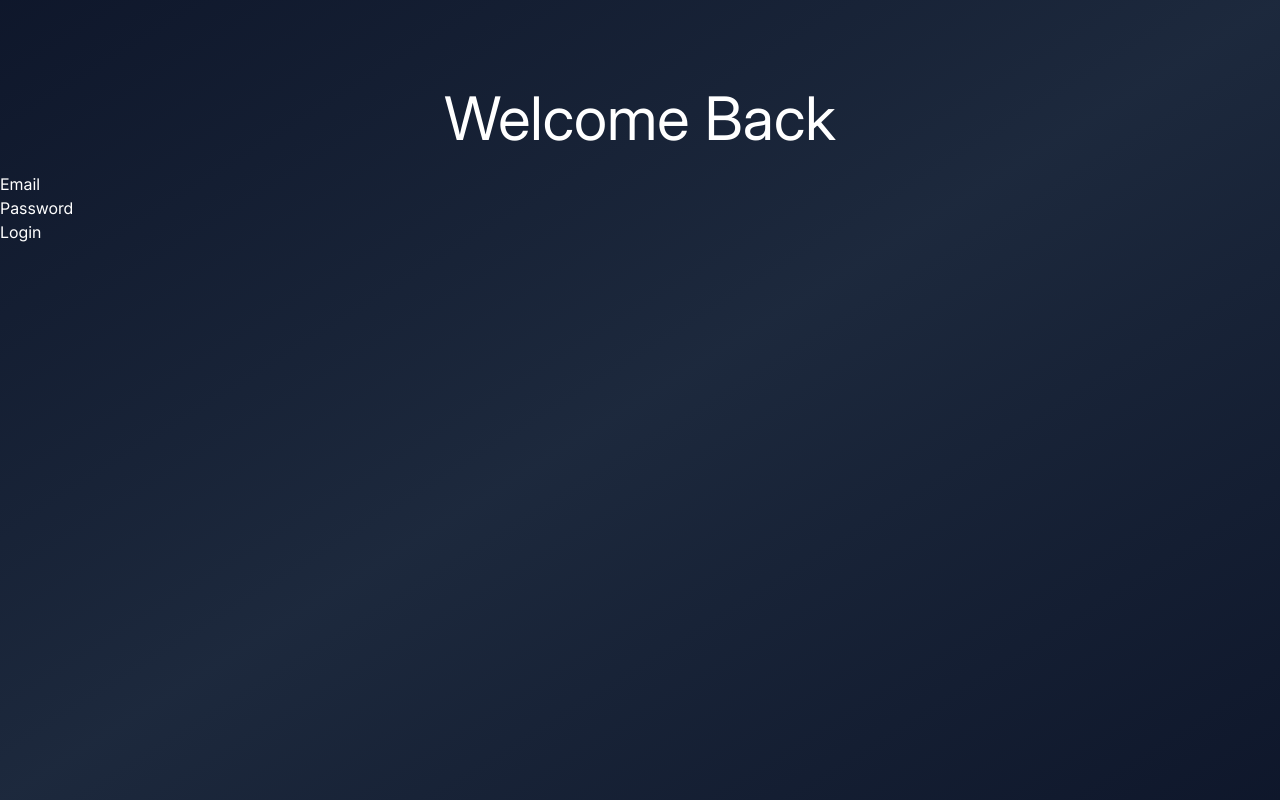
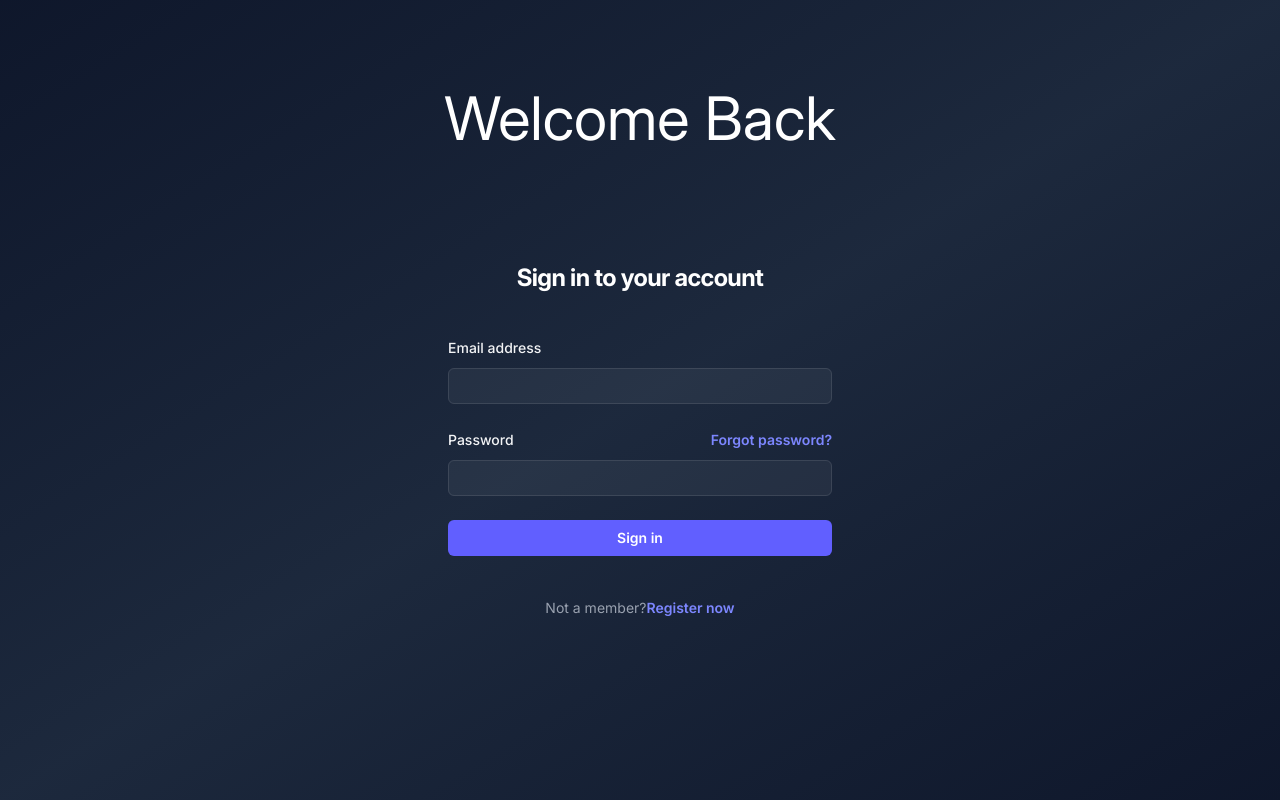
Before and after one commit to ruthlesscalm/echo-space, a React app in the folder frontend/: page /login in a window 1280 px wide. Built offline with nearby package versions, Linux system fonts and the light colour scheme; the HTML template or start-up script is replaced by a standard one.

Commit message:
Temporarily connect backend and test login

```diff
--- a/frontend/src/pages/Login.jsx
+++ b/frontend/src/pages/Login.jsx
@@ -1,4 +1,5 @@
 import { useState } from "react";
+import { Link } from "react-router-dom";
 
 const Login = () => {
   const [loginForm, setLoginForm] = useState({
@@ -13,34 +14,112 @@
       };
     });
   }
+  async function handleLoginForm(e) {
+    e.preventDefault();
+    const formData = new FormData(e.target);
+    const { email, password } = Object.fromEntries(formData);
+    console.log(email, password);
+    const res = await fetch("/api/auth/login", {
+      method: "POST",
+      headers: {
+        "Content-Type": "application/json",
+      },
+      body: JSON.stringify({
+        email,
+        password,
+      }),
+    });
+    const resObj = await res.json();
+    console.log(resObj);
+  }
   return (
     <div className="mt-22">
       <div>
         <h2 className="text-6xl text-white mb-6 text-center">Welcome Back</h2>
       </div>
-      <form>
+
+      <div className="flex min-h-full flex-col justify-center px-6 py-12 lg:px-8">
+        <div className="sm:mx-auto sm:w-full sm:max-w-sm">
+          <h2 className="mt-10 text-center text-2xl/9 font-bold tracking-tight text-white">
+            Sign in to your account
+          </h2>
+        </div>
+
+        <div className="mt-10 sm:mx-auto sm:w-full sm:max-w-sm">
+          <form className="space-y-6" onSubmit={handleLoginForm}>
             <div>
-          <label htmlFor="email">Email</label>
+              <label
+                htmlFor="email"
+                className="block text-sm/6 font-medium text-gray-100"
+              >
+                Email address
+              </label>
+              <div className="mt-2">
                 <input
+                  id="email"
                   type="email"
                   name="email"
+                  required
+                  autoComplete="email"
                   value={loginForm.email}
                   onChange={handleInput}
-            id="email"
+                  className="block w-full rounded-md bg-white/5 px-3 py-1.5 text-base text-white outline-1 -outline-offset-1 outline-white/10 placeholder:text-gray-500 focus:outline-2 focus:-outline-offset-2 focus:outline-indigo-500 sm:text-sm/6"
                 />
               </div>
+            </div>
+
             <div>
-          <label htmlFor="password">Password</label>
+              <div className="flex items-center justify-between">
+                <label
+                  htmlFor="password"
+                  className="block text-sm/6 font-medium text-gray-100"
+                >
+                  Password
+                </label>
+                <div className="text-sm">
+                  <a
+                    href="#"
+                    className="font-semibold text-indigo-400 hover:text-indigo-300"
+                  >
+                    Forgot password?
+                  </a>
+                </div>
+              </div>
+              <div className="mt-2">
                 <input
+                  id="password"
                   type="password"
                   name="password"
+                  required
                   value={loginForm.password}
                   onChange={handleInput}
-            id="password"
+                  autoComplete="current-password"
+                  className="block w-full rounded-md bg-white/5 px-3 py-1.5 text-base text-white outline-1 -outline-offset-1 outline-white/10 placeholder:text-gray-500 focus:outline-2 focus:-outline-offset-2 focus:outline-indigo-500 sm:text-sm/6"
                 />
               </div>
-        <button type="submit">Login</button>
+            </div>
+
+            <div>
+              <button
+                type="submit"
+                className="flex w-full justify-center rounded-md bg-indigo-500 px-3 py-1.5 text-sm/6 font-semibold text-white hover:bg-indigo-400 focus-visible:outline-2 focus-visible:outline-offset-2 focus-visible:outline-indigo-500"
+              >
+                Sign in
+              </button>
+            </div>
           </form>
+
+          <p className="mt-10 text-center text-sm/6 text-gray-400">
+            Not a member?
+            <Link
+              to="/register"
+              className="font-semibold text-indigo-400 hover:text-indigo-300"
+            >
+              Register now
+            </Link>
+          </p>
+        </div>
+      </div>
     </div>
   );
 };
--- a/frontend/vite.config.js
+++ b/frontend/vite.config.js
@@ -5,4 +5,9 @@
 // https://vite.dev/config/
 export default defineConfig({
   plugins: [react(), tailwindcss()],
+  server: {
+    proxy: {
+      "/api": "http://localhost:5000",
+    },
+  },
 });
```
Lines whose indentation alone changed are shown as unchanged.
